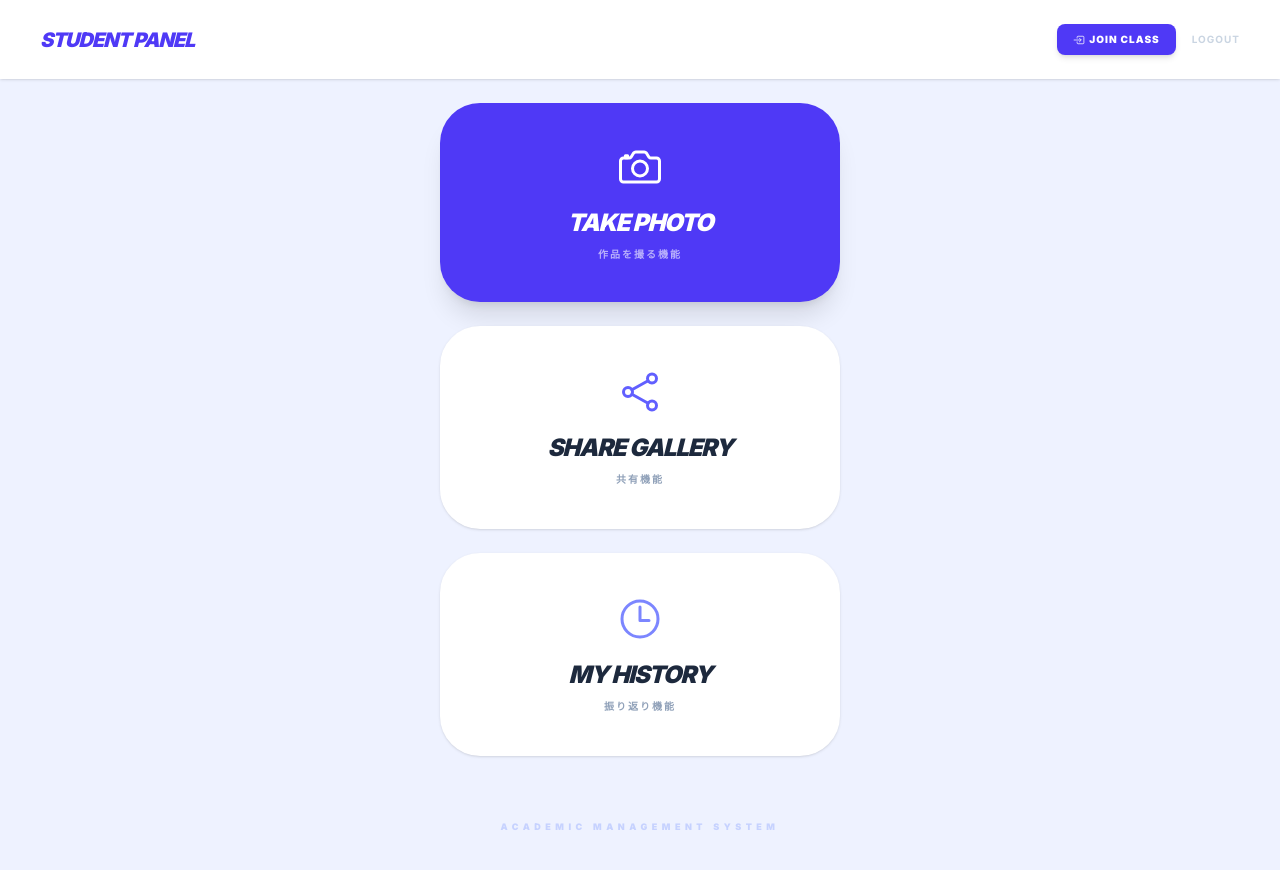
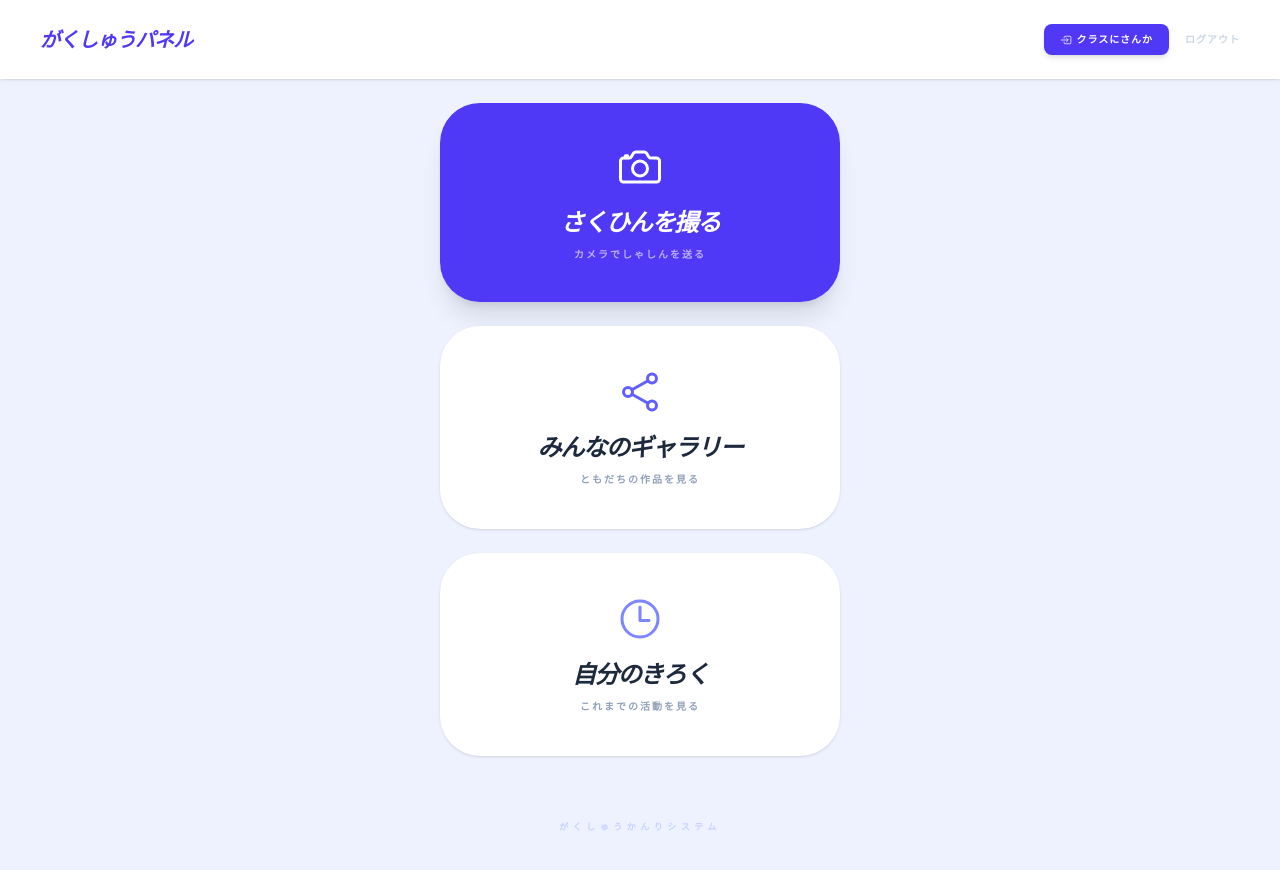
Before and after one commit to Mizuyayo03/my-edu-app, a Next.js app: page /student in a window 1280 px wide. Shown: the top 870 px of the page. Built offline with nearby package versions, Linux system fonts and the light colour scheme; no server answers; the database is empty; sample sign-in values are in the browser's storage.

Commit message:
update route

```diff
--- a/src/app/student/page.tsx
+++ b/src/app/student/page.tsx
@@ -3,7 +3,7 @@
 import React, { useState, useEffect } from 'react';
 import { auth, db } from '../../firebase/firebase';
 import { onAuthStateChanged, signOut } from 'firebase/auth';
-import { doc, getDoc, setDoc } from 'firebase/firestore'; // 🚀 setDocをここに移動
+import { doc, getDoc, setDoc } from 'firebase/firestore';
 import { useRouter } from 'next/navigation';
 import Link from 'next/link';
 import { IoLogOutOutline, IoEnterOutline, IoCameraOutline, IoShareSocialOutline, IoTimeOutline } from 'react-icons/io5';
@@ -19,13 +19,10 @@ export default function StudentStartPage() {
     const unsub = onAuthStateChanged(auth, async (u) => {
       if (u) {
         setUser(u);
-
-        // 🚀 Googleのメールアドレスを使って、先生が登録したクラス情報を取得
         if (u.email) {
           try {
             const userDoc = await getDoc(doc(db, "users", u.email));
             if (userDoc.exists()) {
-              // 先生がエクセルで入れた classId を取得して反映
               setJoinedClass(userDoc.data().classId || null);
             }
           } catch (err) {
@@ -39,11 +36,9 @@ export default function StudentStartPage() {
     return () => unsub();
   }, [router]);
 
-  // クラス参加処理（手動用）
   const handleJoinClass = async () => {
     if (!classCode || !user || !user.email) return;
     try {
-      // 🚀 エラーの原因だった書き方を修正
       await setDoc(doc(db, "users", user.email), {
         classId: classCode.toUpperCase()
       }, { merge: true });
@@ -56,50 +51,56 @@ export default function StudentStartPage() {
     }
   };
 
-  if (!user) return <div className="p-20 text-center font-black text-slate-400 uppercase tracking-widest">Loading...</div>;
+  if (!user) return <div className="p-20 text-center font-black text-slate-400 uppercase tracking-widest">読み込み中...</div>;
 
   return (
     <div className="min-h-screen bg-indigo-50 text-slate-900 flex flex-col font-sans">
       {/* ナビゲーション */}
       <nav className="p-6 px-10 flex justify-between items-center bg-white shadow-sm sticky top-0 z-30">
-        <h1 className="text-xl font-black italic tracking-tighter text-indigo-600">STUDENT PANEL</h1>
+        <h1 className="text-xl font-black italic tracking-tighter text-indigo-600">がくしゅうパネル</h1>
         <div className="flex items-center gap-4">
           <button
             onClick={() => setShowJoinModal(true)}
             className="bg-indigo-600 text-white px-4 py-2 rounded-lg font-black text-[10px] uppercase tracking-widest hover:bg-slate-900 transition-colors shadow-md flex items-center gap-1"
           >
-            <IoEnterOutline className="w-3 h-3" /> {joinedClass ? joinedClass : 'Join Class'}
+            <IoEnterOutline className="w-3 h-3" /> {joinedClass ? `クラス: ${joinedClass}` : 'クラスにさんか'}
           </button>
-          <button onClick={() => signOut(auth)} className="text-slate-300 font-bold text-[10px] hover:text-rose-500 uppercase tracking-widest">Logout</button>
+          <button onClick={() => signOut(auth)} className="text-slate-300 font-bold text-[10px] hover:text-rose-500 uppercase tracking-widest">ログアウト</button>
         </div>
       </nav>
 
       {/* メインパネル */}
       <main className="flex-1 flex flex-col items-center justify-center p-6 gap-6 max-w-md mx-auto w-full">
+
+        {/* 1. 作品を撮る機能 */}
         <Link href="/student/upload" className="w-full group bg-indigo-600 p-10 rounded-[40px] shadow-xl hover:shadow-2xl hover:bg-indigo-700 transition-all flex flex-col items-center justify-center text-center text-white">
           <IoCameraOutline className="text-5xl mb-4 group-hover:scale-110 transition-transform" />
-          <span className="text-2xl font-black italic tracking-tighter uppercase">Take Photo</span>
-          <p className="text-[10px] font-bold opacity-60 uppercase tracking-[0.2em] mt-2">作品を撮る機能</p>
+          <span className="text-2xl font-black italic tracking-tighter uppercase">さくひんを撮る</span>
+          <p className="text-[10px] font-bold opacity-60 uppercase tracking-[0.2em] mt-2">カメラでしゃしんを送る</p>
         </Link>
 
+        {/* 2. 共有機能 */}
         <Link href="/student/share" className="w-full group bg-white p-10 rounded-[40px] shadow-sm hover:shadow-xl border-2 border-white hover:border-indigo-100 transition-all flex flex-col items-center justify-center text-center">
           <IoShareSocialOutline className="text-5xl mb-4 text-indigo-500 group-hover:scale-110 transition-transform" />
-          <span className="text-2xl font-black italic tracking-tighter text-slate-800 uppercase">Share Gallery</span>
-          <p className="text-[10px] font-black text-slate-400 uppercase tracking-[0.2em] mt-2">共有機能</p>
+          <span className="text-2xl font-black italic tracking-tighter text-slate-800 uppercase">みんなのギャラリー</span>
+          <p className="text-[10px] font-black text-slate-400 uppercase tracking-[0.2em] mt-2">ともだちの作品を見る</p>
         </Link>
 
+        {/* 3. 振り返り機能 */}
         <Link href="/student/history" className="w-full group bg-white p-10 rounded-[40px] shadow-sm hover:shadow-xl border-2 border-white hover:border-indigo-100 transition-all flex flex-col items-center justify-center text-center">
           <IoTimeOutline className="text-5xl mb-4 text-indigo-400 group-hover:scale-110 transition-transform" />
-          <span className="text-2xl font-black italic tracking-tighter text-slate-800 uppercase">My History</span>
-          <p className="text-[10px] font-black text-slate-400 uppercase tracking-[0.2em] mt-2">振り返り機能</p>
+          <span className="text-2xl font-black italic tracking-tighter text-slate-800 uppercase">自分のきろく</span>
+          <p className="text-[10px] font-black text-slate-400 uppercase tracking-[0.2em] mt-2">これまでの活動を見る</p>
         </Link>
+
       </main>
 
       {/* クラス参加モーダル */}
       {showJoinModal && (
         <div className="fixed inset-0 bg-slate-900/60 backdrop-blur-sm flex items-center justify-center p-6 z-50">
           <div className="bg-white p-8 rounded-[40px] w-full max-w-sm shadow-2xl text-center border-t-8 border-indigo-600">
-            <h2 className="text-xl font-black text-slate-900 mb-6 uppercase italic tracking-tighter">Class Code</h2>
+            <h2 className="text-xl font-black text-slate-900 mb-2 uppercase italic tracking-tighter">クラスコード</h2>
+            <p className="text-[10px] font-bold text-slate-400 mb-6">先生に教えてもらったコードを入れてね</p>
             <input
               type="text"
               placeholder="ABC123"
@@ -108,15 +109,15 @@ export default function StudentStartPage() {
               onChange={(e) => setClassCode(e.target.value)}
             />
             <div className="flex gap-4">
-              <button onClick={() => setShowJoinModal(false)} className="flex-1 py-4 font-black text-slate-400 uppercase tracking-widest text-[10px]">Cancel</button>
-              <button onClick={handleJoinClass} className="flex-1 py-4 bg-indigo-600 text-white rounded-2xl font-black italic shadow-lg">JOIN</button>
+              <button onClick={() => setShowJoinModal(false)} className="flex-1 py-4 font-black text-slate-400 uppercase tracking-widest text-[10px]">キャンセル</button>
+              <button onClick={handleJoinClass} className="flex-1 py-4 bg-indigo-600 text-white rounded-2xl font-black italic shadow-lg">参加する</button>
             </div>
           </div>
         </div>
       )}
 
       <footer className="p-10 text-center">
-        <p className="text-[9px] font-black text-indigo-200 uppercase tracking-[0.5em]">Academic Management System</p>
+        <p className="text-[9px] font-black text-indigo-200 uppercase tracking-[0.5em]">がくしゅうかんりシステム</p>
       </footer>
     </div>
   );
```
